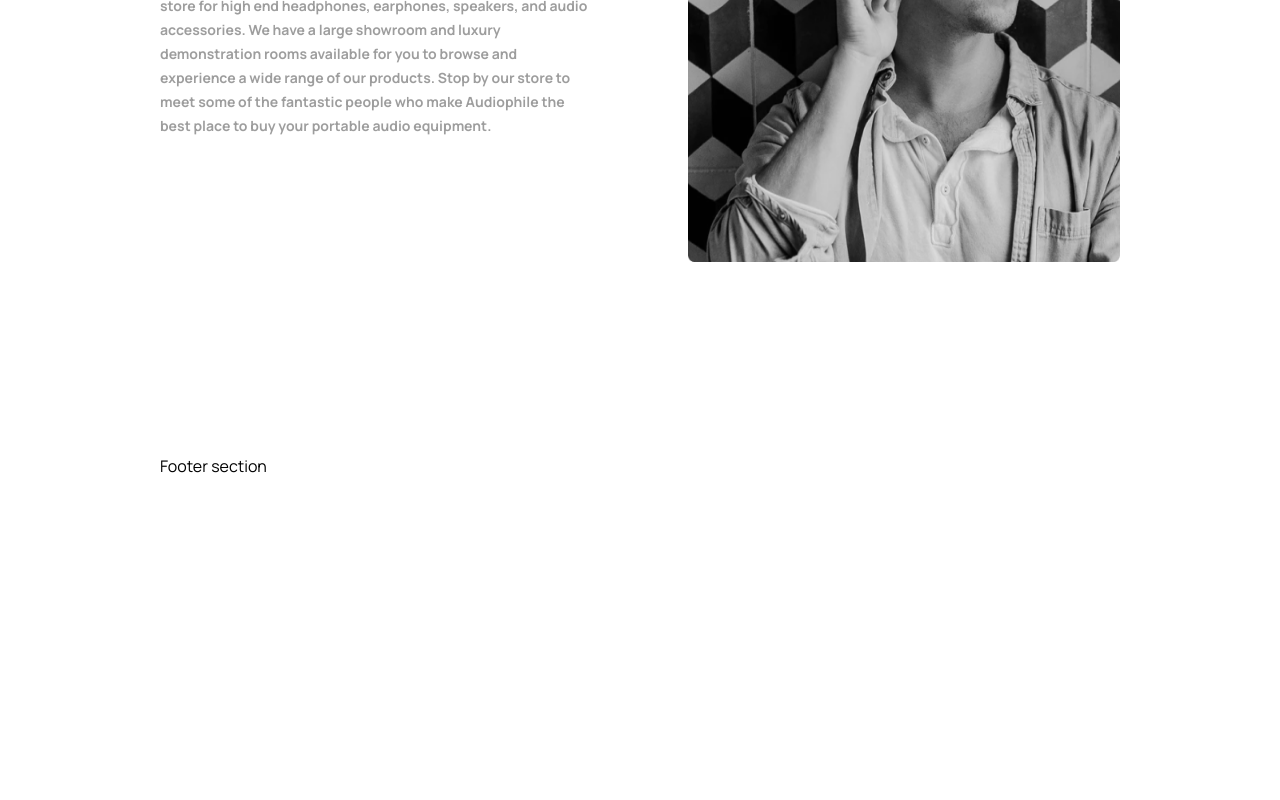
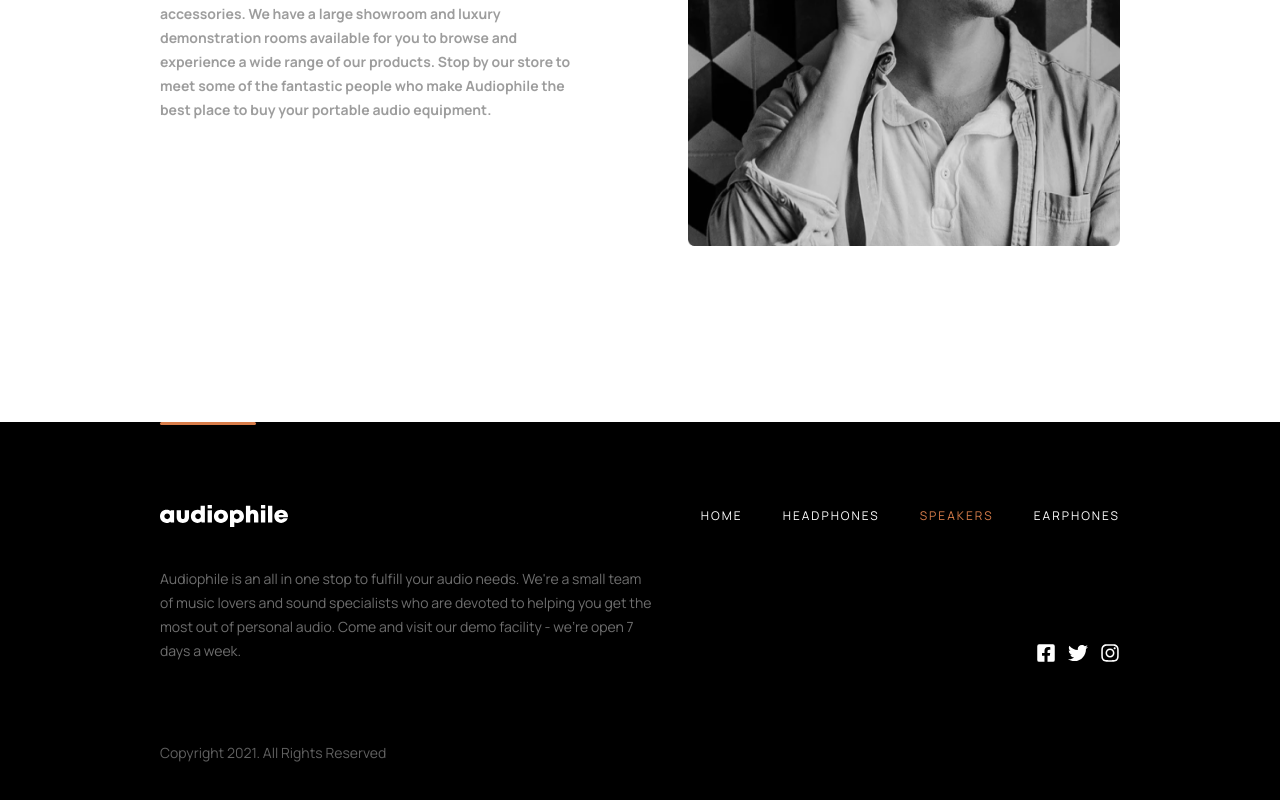
Before and after one commit to Mahmud1087/portfolio-projects, a React (Vite) app in the folder audiophile_ecommerce/: page /speakers in a window 1280 px wide. Shown: the part 994-1794 px from the top of the page. Before the commit the page ends 1472 px from the top, so only its background shows below. Built offline with nearby package versions, Linux system fonts and the light colour scheme.

Commit message:
created the component NavLinks to contain all the navigation links and also added Completed the footer

```diff
--- a/audiophile_ecommerce/src/components/Footer.jsx
+++ b/audiophile_ecommerce/src/components/Footer.jsx
@@ -1,11 +1,61 @@
 import React from 'react';
-import { SubFooter } from '../components/main';
+import { Logo, NavLinks, SubFooter } from '../components/main';
+import { FaFacebookSquare, FaInstagram, FaTwitter } from 'react-icons/fa';
 
 export default function Footer() {
   return (
-    <div className='container'>
+    <div className=''>
       <SubFooter />
-      <h1>Footer section</h1>
+      <aside className='bg-dark-300 text-light-100 pb-16'>
+        <section className='container'>
+          <div className='w-[6rem] h-[3px] bg-orange-200 rounded-full'></div>
+          <article className='flex flex-col mt-20'>
+            <div className='flex justify-between'>
+              <Logo />
+              <NavLinks />
+            </div>
+
+            <div className='flex justify-between mt-10 text-[#ffffff6e]'>
+              <p className='text-sm leading-6'>
+                Audiophile is an all in one stop to fulfill your audio needs.
+                We're a small team <br />
+                of music lovers and sound specialists who are devoted to helping
+                you get the <br />
+                most out of personal audio. Come and visit our demo facility -
+                we’re open 7 <br />
+                days a week.
+              </p>
+              <aside className='flex text-xl text-light-100 gap-3 items-end'>
+                <a
+                  href='https://www.facebook.com/audiophile'
+                  target='_blank'
+                  className='hover:text-orange-200 transition-all delay-100'
+                >
+                  <FaFacebookSquare />
+                </a>
+                <a
+                  href='https://www.twitter.com/audiophile'
+                  target='_blank'
+                  className='hover:text-orange-200 transition-all delay-100'
+                >
+                  <FaTwitter />
+                </a>
+                <a
+                  href='https://www.instagram.com/audiophile'
+                  target='_blank'
+                  className='hover:text-orange-200 transition-all delay-100'
+                >
+                  <FaInstagram />
+                </a>
+              </aside>
+            </div>
+
+            <p className='mt-20 text-[#ffffff60] text-sm'>
+              Copyright 2021. All Rights Reserved
+            </p>
+          </article>
+        </section>
+      </aside>
     </div>
   );
 }
--- /dev/null
+++ b/audiophile_ecommerce/src/components/NavLinks.jsx
@@ -0,0 +1,24 @@
+import { NavLink } from 'react-router-dom';
+import { links } from '../data';
+
+const NavLinks = () => {
+  return (
+    <ul className='flex items-center gap-10'>
+      {links.map((list) => {
+        const { id, text, url } = list;
+        return (
+          <NavLink
+            key={id}
+            to={url}
+            className={`${({ isActive }) => {
+              return isActive ? 'active' : '';
+            }} text-[12px] hover:text-orange-200 transition-all delay-100 tracking-[2px]`}
+          >
+            <li>{text.toUpperCase()}</li>
+          </NavLink>
+        );
+      })}
+    </ul>
+  );
+};
+export default NavLinks;
--- a/audiophile_ecommerce/src/components/Navbar.jsx
+++ b/audiophile_ecommerce/src/components/Navbar.jsx
@@ -1,8 +1,7 @@
 import { useProductsContex } from '../context/products_context';
 import cart from '../assets/cart.png';
-import { links } from '../data';
-import { NavLink } from 'react-router-dom';
 import Logo from './Logo';
+import { NavLinks } from '../components/main';
 
 export default function Navbar() {
   const { isSideBarOpen, toggleSideBar } = useProductsContex();
@@ -12,22 +11,7 @@ export default function Navbar() {
       <section className='flex items-center justify-between h-[inherit] container border-b-2 border-b-[#ffffff2a]'>
         <div className='flex items-center gap-x-44 text-light-100'>
           <Logo />
-          <ul className='flex items-center gap-10'>
-            {links.map((list) => {
-              const { id, text, url } = list;
-              return (
-                <NavLink
-                  key={id}
-                  to={url}
-                  className={`${({ isActive }) => {
-                    return isActive ? 'active' : '';
-                  }} text-[12px] hover:text-orange-200 transition-all delay-100 tracking-[2px]`}
-                >
-                  <li>{text.toUpperCase()}</li>
-                </NavLink>
-              );
-            })}
-          </ul>
+          <NavLinks />
         </div>
         <button className='outline-none'>
           <img src={cart} alt='cart image' className='w-5' />
--- a/audiophile_ecommerce/src/components/SubFooter.jsx
+++ b/audiophile_ecommerce/src/components/SubFooter.jsx
@@ -2,7 +2,8 @@ import guyWithHeadphone from '../assets/user.png';
 
 const SubFooter = () => {
   return (
-    <div className='my-48 flex rounded-md w-full h-[33rem]'>
+    <div className='my-44  '>
+      <div className='container flex rounded-md w-full h-[33rem]'>
         <section className='flex flex-col gap-8 justify-center w-1/2'>
           <h1 className='text-4xl font-bold leading-10 tracking-[2px]'>
             BRINGING YOU THE <br />
@@ -12,9 +13,9 @@ const SubFooter = () => {
             Located at the heart of New York City, Audiophile is the premier
             <br /> store for high end headphones, earphones, speakers, and audio
             <br /> accessories. We have a large showroom and luxury <br />
-          demonstration rooms available for you to browse and <br /> experience
-          a wide range of our products. Stop by our store to <br /> meet some of
-          the fantastic people who make Audiophile the <br />
+            demonstration rooms available for you to browse and <br />{' '}
+            experience a wide range of our products. Stop by our store to <br />{' '}
+            meet some of the fantastic people who make Audiophile the <br />
             best place to buy your portable audio equipment.
           </p>
         </section>
@@ -27,6 +28,7 @@ const SubFooter = () => {
           />
         </section>
       </div>
+    </div>
   );
 };
 export default SubFooter;
--- a/audiophile_ecommerce/src/components/main.jsx
+++ b/audiophile_ecommerce/src/components/main.jsx
@@ -8,6 +8,7 @@ import Header from './Header';
 import Logo from './Logo';
 import AnimatedCircles from './AnimatedCircles';
 import SeeProductButton from './SeeProductButton';
+import NavLinks from './NavLinks';
 
 export {
   Navbar,
@@ -20,4 +21,5 @@ export {
   Logo,
   AnimatedCircles,
   SeeProductButton,
+  NavLinks,
 };
```
Lines whose indentation alone changed are shown as unchanged.
